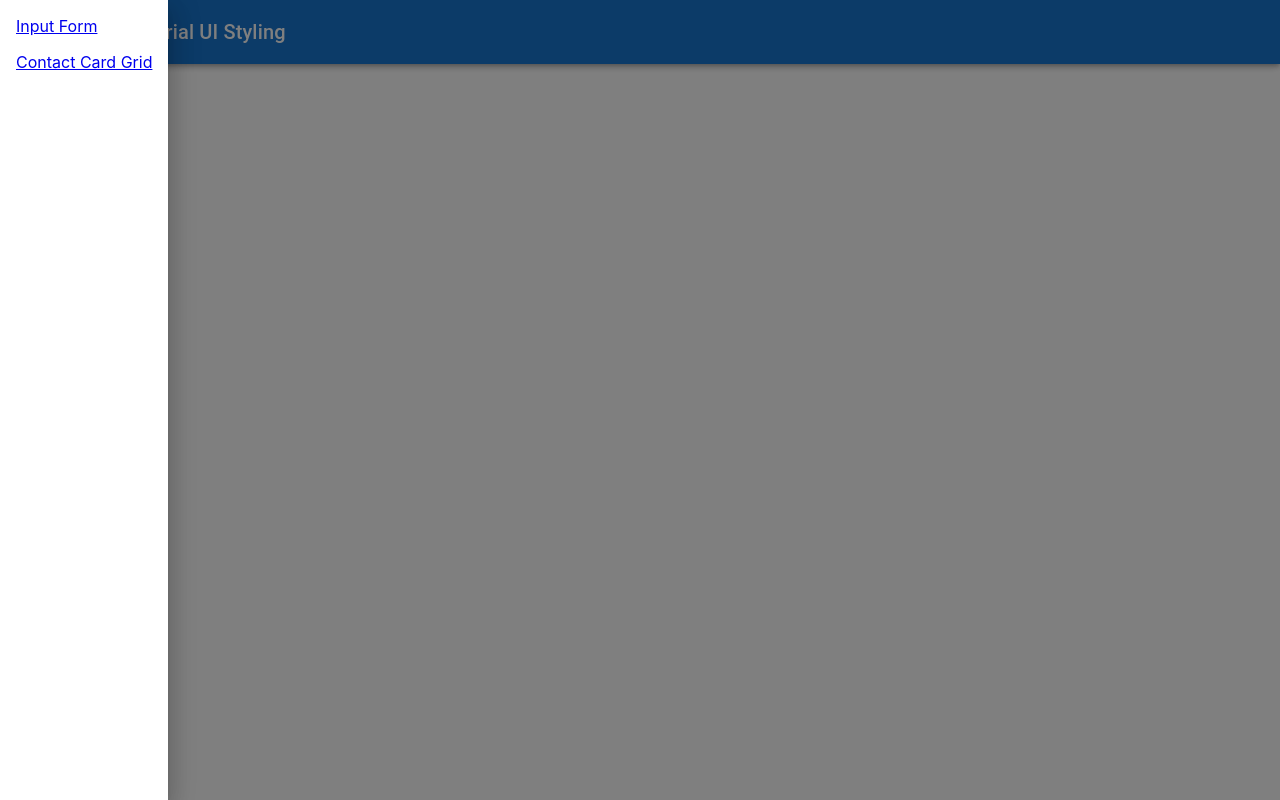
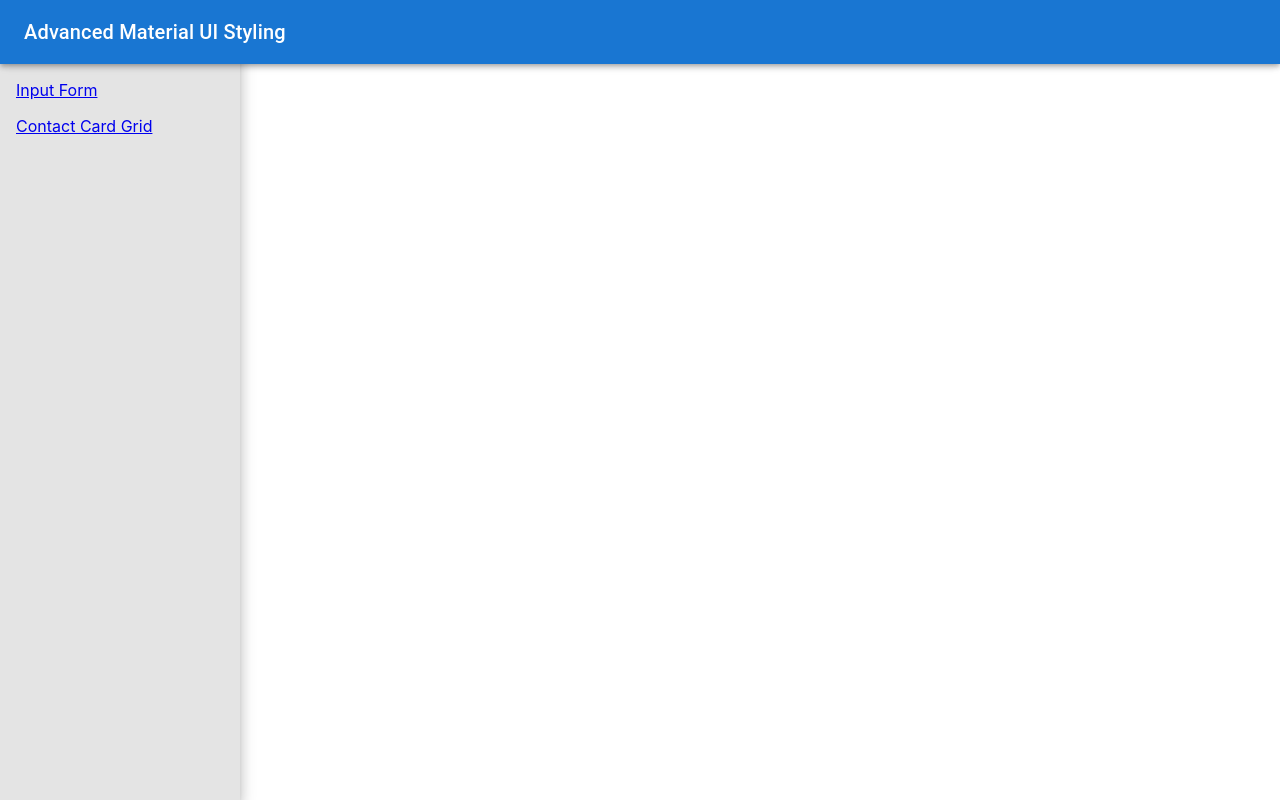
Before and after one commit to vuongicesmile/Advanced_MaterialUI, a React (Create React App) app in the folder learning-advanced-mui/beautiful-mui-app/: page / in a window 1280 px wide. Built offline with nearby package versions, Linux system fonts and the light colour scheme.

Commit message:
custom css app drawer

```diff
--- a/learning-advanced-mui/beautiful-mui-app/src/Components/Saffold/NavDrawer.tsx
+++ b/learning-advanced-mui/beautiful-mui-app/src/Components/Saffold/NavDrawer.tsx
@@ -1,9 +1,40 @@
 import React from 'react';
-import { AppBar, Drawer, Toolbar, Typography, List, ListItem } from "@mui/material";
+import { AppBar, Drawer, Toolbar, Typography, List, ListItem, Theme, useTheme } from "@mui/material";
 import { BrowserRouter, Link, Route, Routes } from "react-router-dom";
+
+
+const drawerWidth = 240;
+
+const themdStyles = (theme: Theme) => {
+  return {
+    appBar: {
+      zIndex: theme.zIndex.drawer +1 // không hard cứng zindex mà lấy theo theme + 1
+    }
+  }
+}
+
+const simpleStyles = {
+  drawer: {
+    width: drawerWidth,
+    "& .MuiBackdrop-root": {
+      display: "none" // ẩn bóng mờ đen đi bằng cách dùng nested
+    }
+  },
+  drawerPaper: {
+    width: drawerWidth,
+    backgroundColor: "rgba(120,120,120,0.2)"
+  },
+  content: {
+    marginLeft: drawerWidth,
+    padding: 3
+  }
+}
+
 
 // warning khi thiếu import react
 export default function NavDrawer() {
+  const theme = useTheme();
+
   const navItems = [
     { text: "Input Form" , route: "/form"},
     { text: "Contact Card Grid", route: "/gird" }
@@ -12,7 +43,11 @@ export default function NavDrawer() {
     <BrowserRouter>
     <div>
       {/*AppBar:  là thanh bên trên cùng để chuyển hướng */}
-      <AppBar position="fixed">
+      { /* thêm chỉ mục cho AppBar */}
+      <AppBar
+        position="fixed"
+        sx={themdStyles(theme).appBar} // khiến nó đè lên app drawer
+      >
         <Toolbar>
           <Typography variant="h6" noWrap>
             Advanced Material UI Styling
@@ -22,14 +57,21 @@ export default function NavDrawer() {
       <Drawer  // drawer có zIndex = 1200 nên nó đè lên navbar
         variant='temporary' //temporary để đáp ứng mobile respoonsive so the draw can be closed or disappereared
         open={true}
+        sx={simpleStyles.drawer}
+        PaperProps={{ // phần này dùng để chỉnh màu background và độ dài cho drawer.
+          sx: simpleStyles.drawerPaper,
+          elevation: 9 // Elevation ( độ cao: Quyền truy cập vào bóng ) 0 - 24 box shadow : hộp bóng càng nhẹ thì độ lighter lower
+        }}
       >
+        {/* đẩy content xuống bên dưới */}
+         <Toolbar></Toolbar>
         <List>
           {navItems.map((nav, index) => (
             <ListItem key={index}><Link to={nav.route}> {nav.text}</Link></ListItem>
           ))}
         </List>
       </Drawer>
-      <main>
+      <main style={simpleStyles.content} className='vuongvyibg'>
         <Routes>
           <Route path={"/"} element={<>hehe</>}></Route>
           <Route path={"/form"} element={<>form ne</>}></Route>
```
